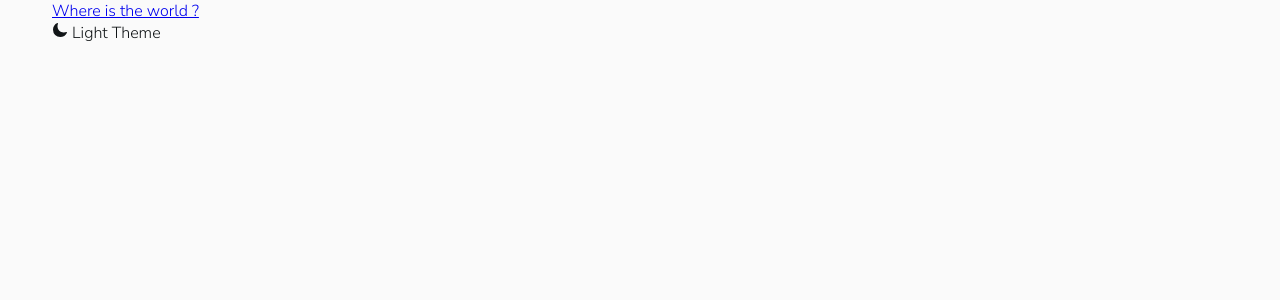
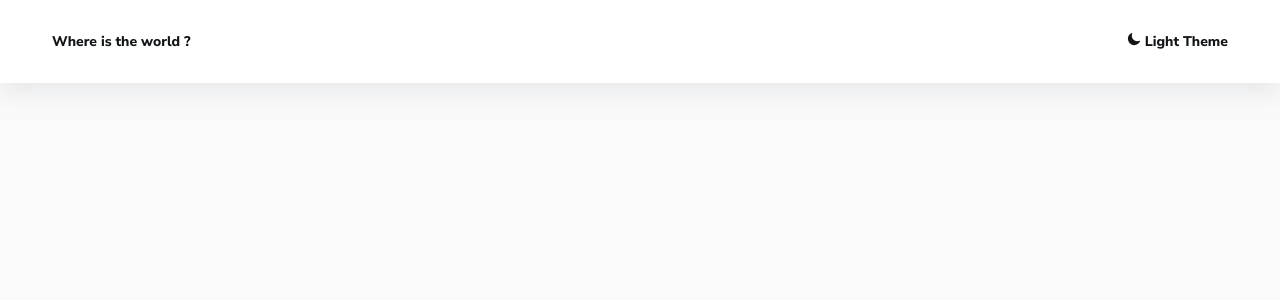
Before and after one commit to Twocram/react-countries, a React (Create React App) app: page / in a window 1280 px wide. Shown: the top 300 px of the page. Built offline with nearby package versions, Linux system fonts and the light colour scheme; the HTML template or start-up script is replaced by a standard one.

Commit message:
Header elements styles added

```diff
--- a/src/components/Header.js
+++ b/src/components/Header.js
@@ -3,15 +3,34 @@ import { IoMoon, IoMoonOutline } from "react-icons/io5";
 import { Container } from "./Container";
 import { useEffect, useState } from "react";
 
-const HeaderEl = styled.header``;
+const HeaderEl = styled.header`
+  box-shadow: var(--shadow);
+  background-color: var(--colors-ui-base);
+`;
 
-const Wrapper = styled.div``;
+const Wrapper = styled.div`
+  display: flex;
+  justify-content: space-between;
+  align-items: center;
+  padding: 2rem 0;
+`;
 
 const Title = styled.a.attrs({
   href: "/",
-})``;
+})`
+  color: var(--colors-text);
+  font-size: var(--fs-sm);
+  font-weight: var(--fw-bold);
+  text-decoration: none;
+`;
 
-const ModeSwitcher = styled.div``;
+const ModeSwitcher = styled.div`
+  color: var(--colors-text);
+  font-size: var(--fs-sm);
+  cursor: pointer;
+  font-weight: var(--fw-bold);
+  text-transform: capitalize;
+`;
 
 const Header = () => {
   const [theme, setTheme] = useState("light");
```
